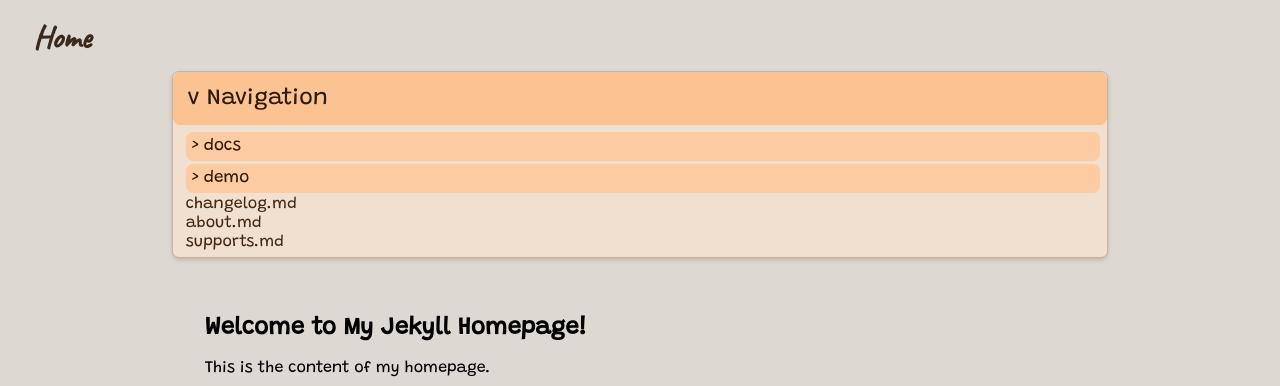
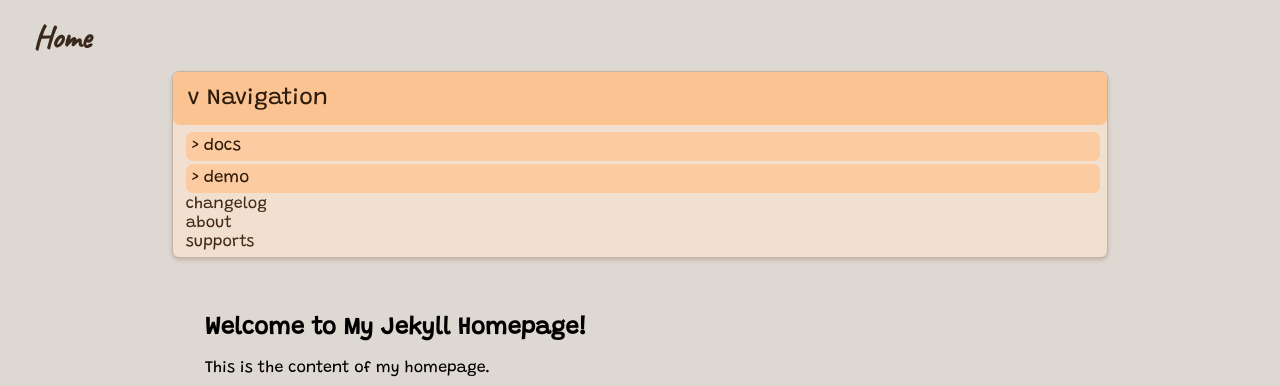
Before and after one commit to nvfp/mykit, a Jekyll site: the page built from home.md, in a window 1280 px wide. Shown: the top 386 px of the page. Built offline with Jekyll 4.4.1, drawn with Linux system fonts in a browser that asks for light colours.

Commit message:
via workflows

```diff
--- a/_includes/header.html
+++ b/_includes/header.html
@@ -1 +1 @@
-<header><h1>{{ page.title }}</h1><div class="wrap"><button id="_root__nav">v Navigation</button><div class="main" id="_root__nav-div"><button id="docs">> docs</button><div class="child" id="docs-div"><a href="docs/Install-md">Install.md</a></div><button id="demo">> demo</button><div class="child" id="demo-div"><a href="demo/mykit-app-md">mykit.app.md</a><a href="demo/mykit-kit-md">mykit.kit.md</a><a href="demo/mykit-rec-md">mykit.rec.md</a><a href="demo/mykit-web-md">mykit.web.md</a></div><a href="changelog-md">changelog.md</a><a href="about-md">about.md</a><a href="supports-md">supports.md</a></div></div></header>
+<header><h1>{{ page.title }}</h1><div class="wrap"><button id="_root__nav">v Navigation</button><div class="main" id="_root__nav-div"><button id="docs">> docs</button><div class="child" id="docs-div"><a href="docs/install">Install</a></div><button id="demo">> demo</button><div class="child" id="demo-div"><a href="demo/mykit-app">mykit.app</a><a href="demo/mykit-kit">mykit.kit</a><a href="demo/mykit-rec">mykit.rec</a><a href="demo/mykit-web">mykit.web</a></div><a href="changelog">changelog</a><a href="about">about</a><a href="supports">supports</a></div></div></header>
```
